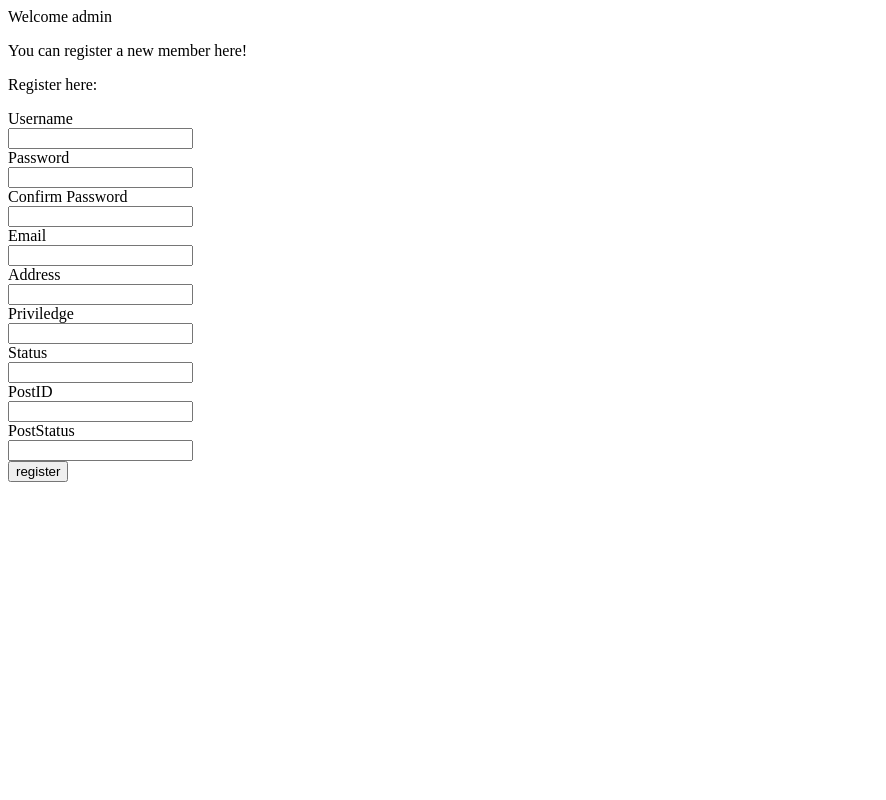
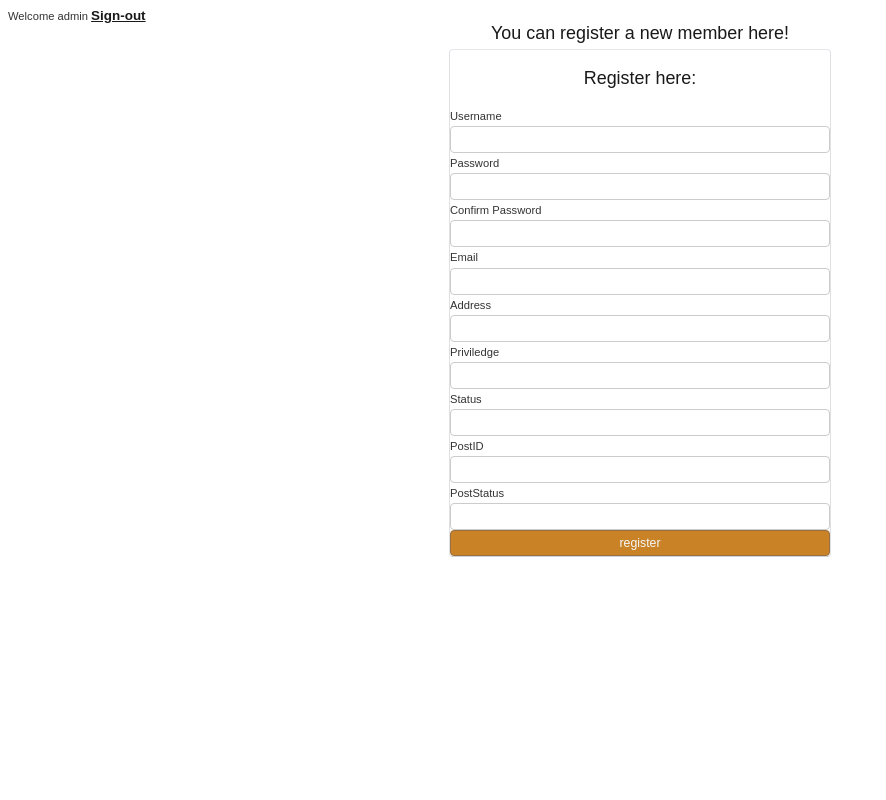
Before and after one commit to hodansh/CondoAssociation, a PHP site: page /dashboards/admin-dashboard.php in a window 1280 px wide. Shown: the whole page, without its empty margins (0-886 px from the left). Run offline with PHP 8.4, Linux system fonts and the light colour scheme; the visitor is signed in with stand-in values (Sample User, id 1); data that the repository does not hold is empty.

Commit message:
added styling

```diff
--- /dev/null
+++ b/src/css/styles.css
@@ -0,0 +1,107 @@
+body {
+    font-family: Arial;
+    color: #333;
+    font-size: 0.7em;
+}
+
+.form-head {
+    color: #191919;
+    font-weight: normal;
+    font-weight: 200;
+    margin: 0;
+    text-align: center;
+    font-size: 1.6em;
+}
+.form-head2 {
+    color: #191919;
+    font-weight: normal;
+    font-weight: 200;
+    margin: 0;
+    text-align: center;
+    font-size: 1.2em;
+}
+.error-message {
+    padding: 7px 10px;
+    background: #fff1f2;
+    border: #ffd5da 1px solid;
+    color: #d6001c;
+    border-radius: 4px;
+    margin: 30px 0px 10px 0px;
+}
+
+.table {
+    background: #ffffff;
+    border-spacing: initial;
+    margin: 5px auto;
+    word-break: break-word;
+    table-layout: auto;
+    line-height: 1.8em;
+    color: #333;
+    border-radius: 4px;
+    padding: auto;
+    width: 380px;
+    border: 1px solid;
+    border-color: #e5e6e9 #dfe0e4 #d0d1d5;
+}
+
+.tableel {
+    color: #888888;
+}
+
+.tableld-column {
+    padding: 15px 0px;
+}
+
+.input_textbox {
+    padding: 5px;
+    border: #CCC 1px solid;
+    border-radius: 4px;
+    width: 100%;
+}
+
+.btnRegister {
+    padding: 5px;
+    background-color: #c98225;
+    color: #f5f7fa;
+    cursor: pointer;
+    border-radius: 4px;
+    width: 100%;
+    border: #997042 1px solid;
+    font-size: 1.1em;
+}
+
+.response-text {
+    max-width: 380px;
+    font-size: 1.5em;
+    text-align: center;
+    background: #fff3de;
+    padding: 42px;
+    border-radius: 3px;
+    border: #f5e9d4 1px solid;
+    font-family: arial;
+    line-height: 34px;
+    margin: 15px auto;
+}
+
+.terms {
+    margin-bottom: 5px;
+}
+
+select {
+    width: 100%;
+    height: 30px;
+}
+
+table, th, td {
+    padding: 10px;
+    border: 1.5px solid #c98225;
+    border-collapse: collapse;
+    margin-left: auto;
+    margin-right: auto;
+}
+
+.links {
+    display: inline;
+    font-weight: 600;
+    padding: 10px;
+}
--- a/src/dashboards/admin-dashboard.php
+++ b/src/dashboards/admin-dashboard.php
@@ -1,22 +1,29 @@
 <?php
 
 session_start();
-    echo "Welcome ". $_SESSION['userName'];
+echo "Welcome " . $_SESSION['userName'];
 include_once "../validation/admin-dashboard-validation.php";
 include_once "../database_operations.php";
 ?>
 <html>
+
 <head>
+    <link href="../css/styles.css?version=52" rel="stylesheet" type="text/css" /> <!-- link to css file -->
+    <a class="form-head2" href="../index.php" style="font-weight: 600;">Sign-out</a>
     <title>Welcome to admin-dashboard</title>
+
 </head>
+
 <body>
-<p>You can register a new member here!</p>
+    <p class="form-head">You can register a new member here!</p>
 
     <form name="registrationForm" method="post" action="">
 
 
         <div class="table">
-            <div class="form-head"><p>Register here:</p></div>
+            <div class="form-head">
+                <p>Register here:</p>
+            </div>
             <?php // to show error messages about bad inputs, we would have to show them on top of the page. Error messages are created in formValidation page
             if (!empty($registerErrorMessage) && is_array($registerErrorMessage) && isset($_POST["registrationForm"])) {
             ?>
@@ -111,4 +118,5 @@
             </div>
     </form>
 </body>
+
 </html>
--- a/src/index.php
+++ b/src/index.php
@@ -12,10 +12,11 @@ include_once "./validation/admin-login-validation.php";
 
 <html>
 <head>
+<link href="../css/styles.css?version=52" rel="stylesheet" type="text/css" /> <!-- link to css file -->
     <title>Welcome to CondoAssociation</title>
 </head>
 <body>
-<h1> Welcome to CondoAssociation Admin Page</h1>
+<h1> Welcome to CondoAssociation:</h1>
 <form name="adminLoginForm" method="post" action="">
 
         <div class="table">
```
Also changed, not shown: src/admin-dashboard.php (deleted, +0 -114 lines), src/create-user.php (deleted, +0 -107 lines). Lines whose indentation alone changed are shown as unchanged.
